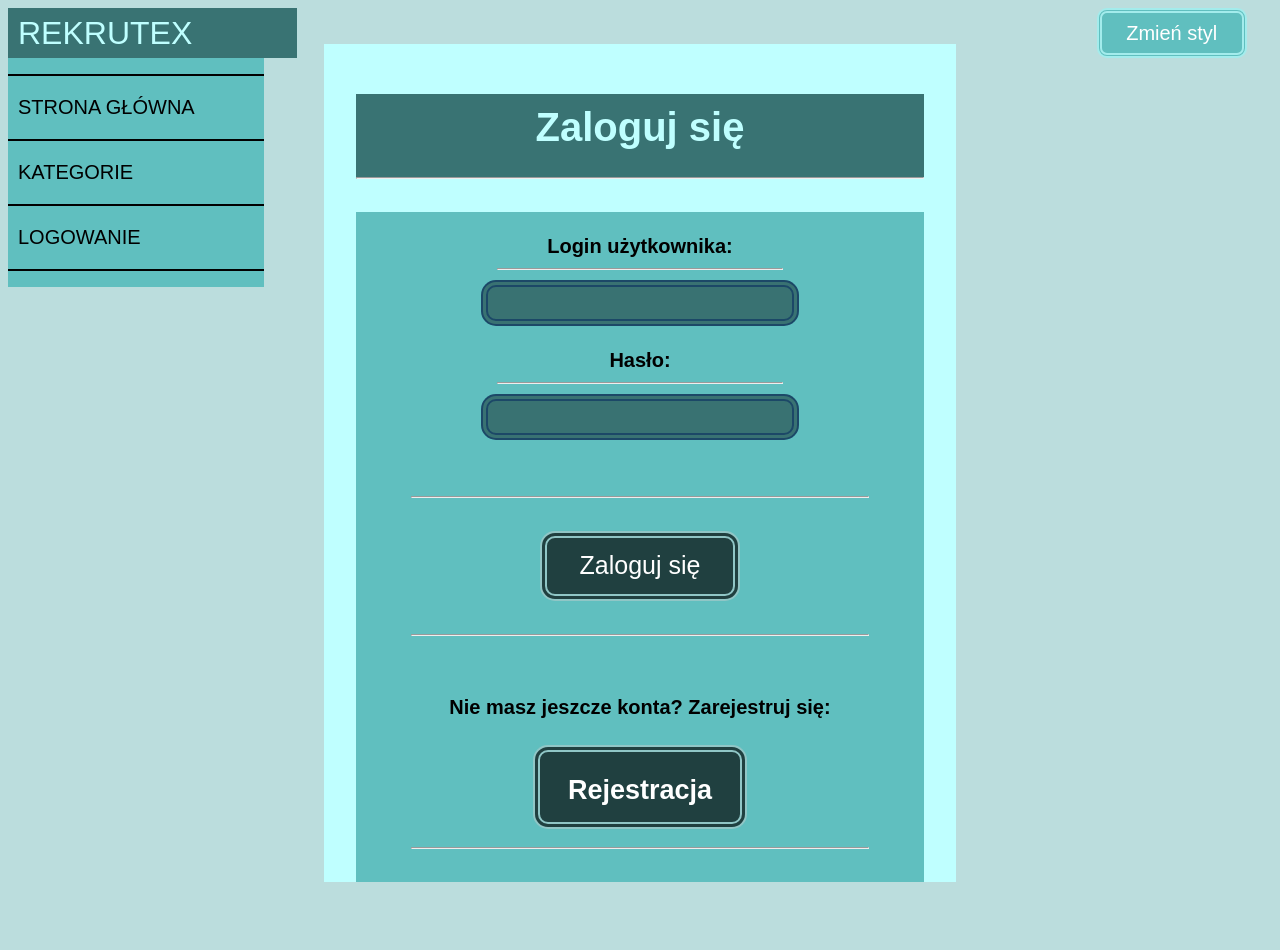
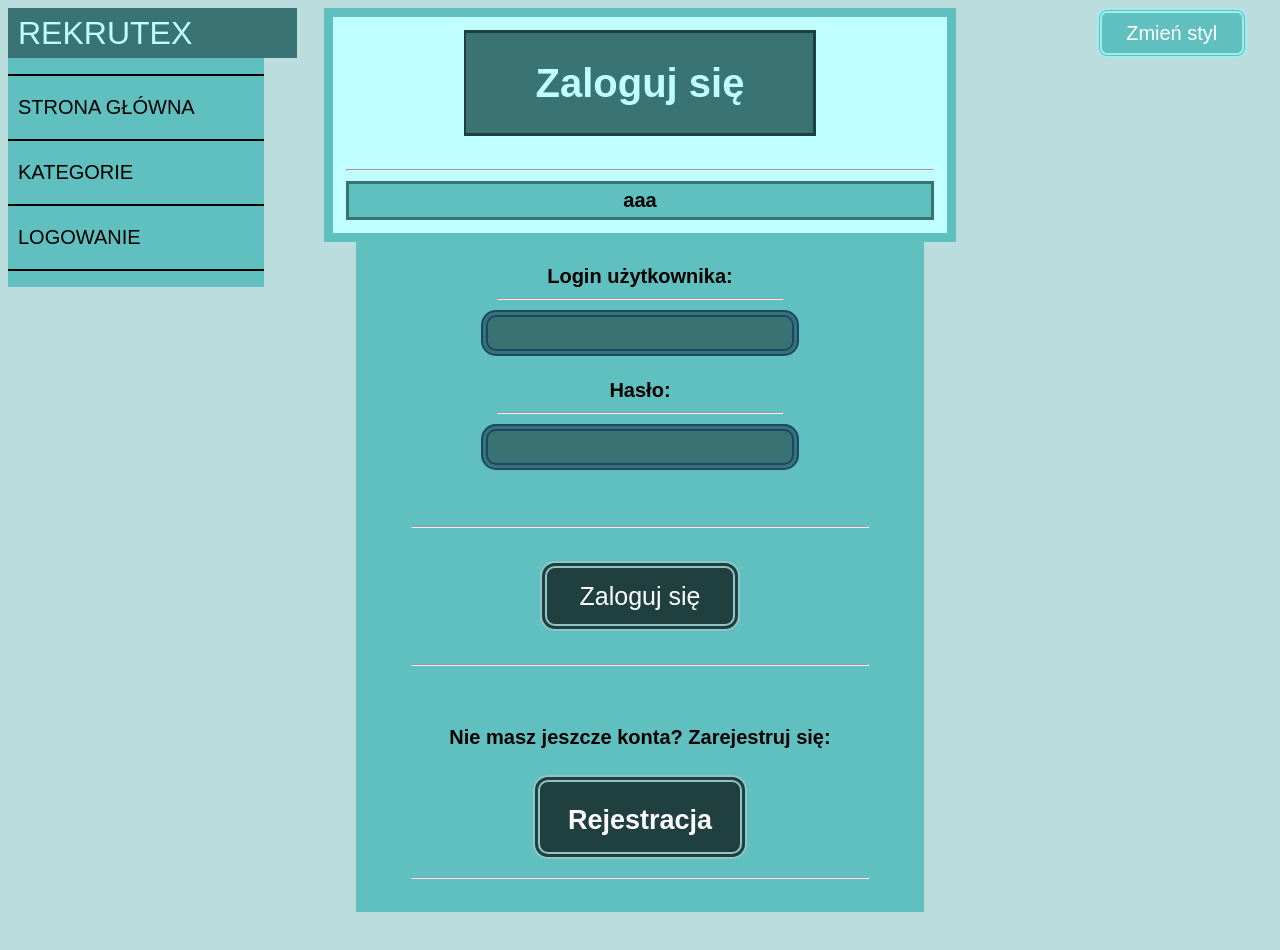
Before and after one commit to AgnieszkaM2/Rekrutex-App, an Angular app in the folder Rekrutex_AngularApp/: page /quiz in a window 1280 px wide. Both pictures are taken after a click on the item "LOGOWANIE". Shown: the top 950 px of the page. Built offline with nearby package versions, Linux system fonts and the light colour scheme.

Commit message:
Logowanie WIP
Logowanie i style

```diff
--- a/Rekrutex_AngularApp/src/app/components/logowanie/logowanie.component.css
+++ b/Rekrutex_AngularApp/src/app/components/logowanie/logowanie.component.css
@@ -1,9 +1,21 @@
-.login-header{
-    height: 90%;
-    width: 90%;
+#logowanie_tlo {
+  left: 0%;
+  width: 100%;
+}
+#logowanie_cialo{
+
+  width:98%;
+}
+#login_naglowek_tlo{
+    width: 60%;
+  left: 20%;
+}
+#login_naglowek_cialo{
+    padding:1px;
     background-color: var(--header-bkg);
     color: var(--main-div-bkg);
 }
+
 .login-form {
     height: 90%;
     width: 90%;
--- a/Rekrutex_AngularApp/src/app/components/logowanie/logowanie.component.html
+++ b/Rekrutex_AngularApp/src/app/components/logowanie/logowanie.component.html
@@ -1,11 +1,26 @@
 
-<br>
-<br>
-<div>
 <div class="main-div" align="center">
-    <br>
-    <div class="login-header" align="center"><h1>Zaloguj się</h1><hr></div>
-    <br>
+  <div class="okno_tlo" id="logowanie_tlo">
+    <div class="okno_cialo" id="logowanie_cialo">
+      <div class="naglowek_tlo" id="login_naglowek_tlo">
+        <div class="naglowek_cialo" id="login_naglowek_cialo" align="center">
+          <h1>Zaloguj się</h1>
+        </div>
+      </div>
+      <br>
+      <hr>
+
+      <div class="tresc_tlo" id="login_formularz_tlo">
+        <div class="tresc_cialo" id="login_formularz_cialo">
+          aaa
+        </div>
+
+      </div>
+
+    </div>
+  </div>
+
+
     <div class="login-form" align="center">
       <form [formGroup]="loginForm" align="center" (ngSubmit)="login()">
         <div class="form-group" align="center">
--- a/Rekrutex_AngularApp/src/styles.css
+++ b/Rekrutex_AngularApp/src/styles.css
@@ -59,13 +59,14 @@ a {
 .main-div {
     height: 80%;
     width: 50%;
-    background-color: var(--main-div-bkg);
+    /*background-color: var(--main-div-bkg);*/
     margin-left: 25%;
     margin-right: 25%;
     margin-bottom: 10%;
     display: block;
     font-size: 20px;
     font-weight: 600;
+
 
 }
 .okno_tlo{
@@ -78,6 +79,7 @@ a {
   padding: 0.5%;
   position: relative;
   text-align: center;
+
 }
 .okno_cialo{
   background-color: var(--main-div-bkg);
@@ -98,15 +100,19 @@ a {
   color:var(--main-div-bkg);
   box-sizing: border-box;
   font-weight: bold;
-
 }
 .tresc_tlo{
-
-
+  background-color: var(--header-bkg);
+  box-sizing: border-box;
+  padding: 0.5%;
 }
 .tresc_cialo{
-
-
+  background-color: var(--content-bkg);
+  box-sizing: border-box;
+  padding-left: 20px;
+  padding-right: 20px;
+  padding-top: 5px;
+  padding-bottom:5px;
 }
 .input_tlo{
 
@@ -156,6 +162,10 @@ a {
 .przycisk_input:active + label{
   background-color: rgba(var(--main-div-bkg-rgb),1);
 }
+.przycisk_input:checked + label {
+  background-color: rgba(var(--main-div-bkg-rgb),1);
+
+}
 .obrazek_tlo{
 
 
@@ -169,8 +179,10 @@ a {
 
 }
 .tekst_cialo{
-
-
+    padding-left: 20px;
+    padding-right: 20px;
+    padding-top: 5px;
+    padding-bottom:5px;
 }
 .mainButton {
   color: var(--white-text);
```
